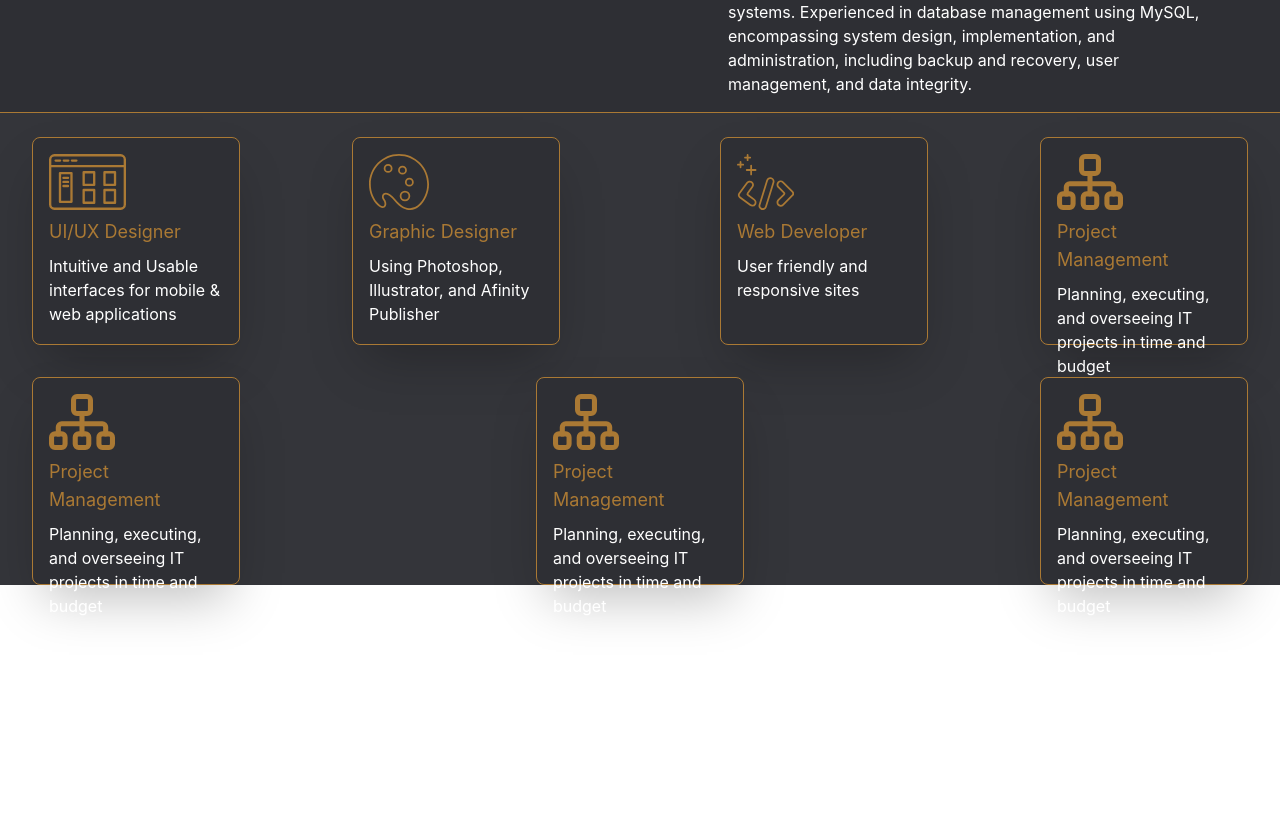
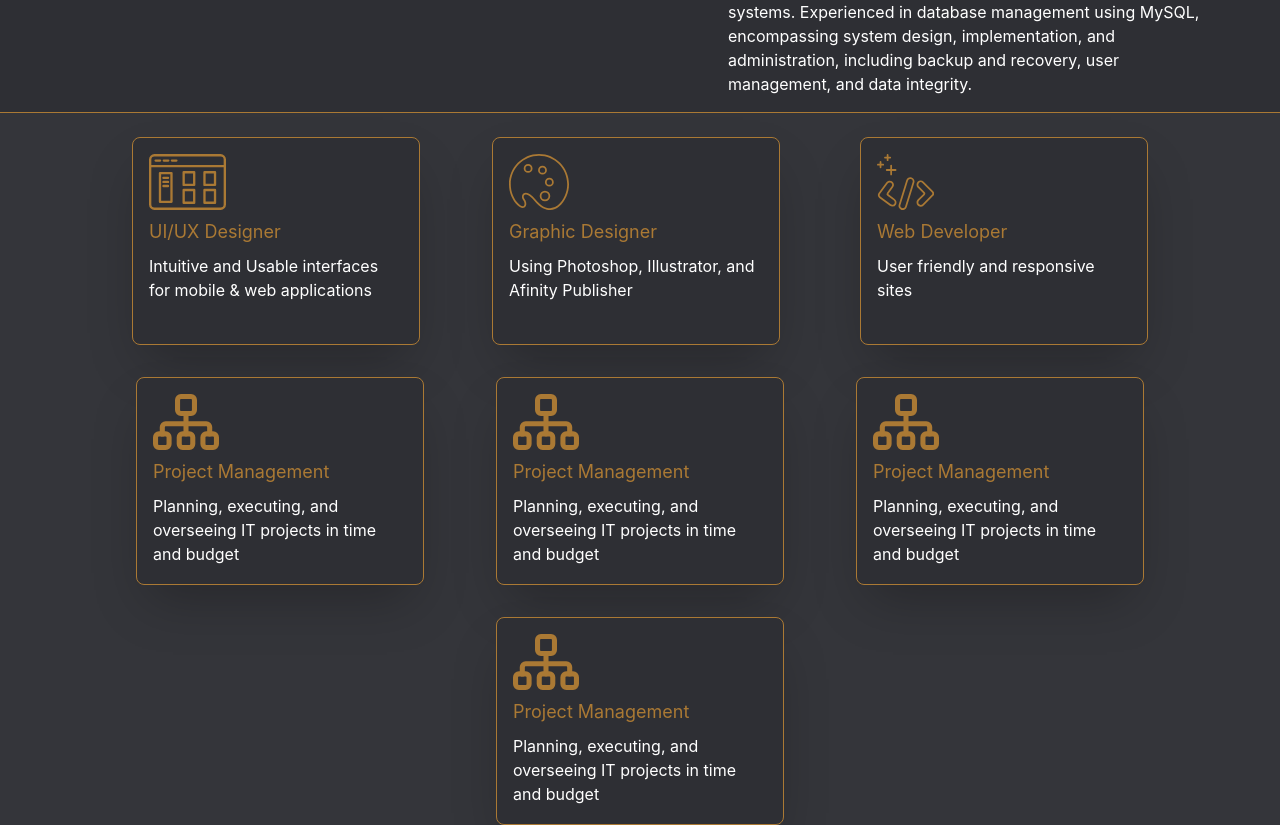
Before and after one commit to RonexHD/howard-kaira-portfolio, a React (Create React App) app in the folder my-cv/: page / in a window 1280 px wide. Shown: the part 448-1273 px from the top of the page. Before the commit the page ends 1066 px from the top, so only its background shows below. Built offline with nearby package versions, Linux system fonts and the light colour scheme.

Commit message:
still fixing

```diff
--- a/my-cv/src/Components/Body.jsx
+++ b/my-cv/src/Components/Body.jsx
@@ -71,7 +71,7 @@ function Body() {
           </div>
         </div>
       </div>
-        <div className='w-full   gap-2 lg:flex lg:justify-between justify-center flex-wrap border-t border-t-copper flex'>
+        <div className='w-full   gap-2 lg:flex  justify-center flex-wrap border-t border-t-copper flex'>
           <Fade left><SkillCard icon={ui} title='UI/UX Designer' desc='Intuitive and Usable interfaces for mobile & web applications' /></Fade>
           <Fade bottom><SkillCard icon={graphic} title='Graphic Designer' desc='Using Photoshop, Illustrator, and Afinity Publisher' /></Fade>
           <Fade left > <SkillCard icon={code} title='Web Developer' desc='User friendly and responsive sites' /></Fade>
--- a/my-cv/src/Components/SkillCard.jsx
+++ b/my-cv/src/Components/SkillCard.jsx
@@ -2,7 +2,7 @@
 function SkillCard(props) {
     const {icon, title, desc} =props;
   return (
-    <div className=' shadow-2xl w-52  p-4  border border-copper rounded-lg flex-row justify-evenly mx-8 mt-6 bg-arsenic-primary  h-52'>
+    <div className=' shadow-2xl w-72  p-4  border border-copper rounded-lg flex-row justify-evenly mx-8 mt-6 bg-arsenic-primary  h-52'>
         <div className='  '> <img src={props.icon} alt='graphic-designer-icon' className='h-14  ' /></div>
         <p className='text-lg  mt-2 justify-center text-left text-copper'>{props.title}</p>
         <p className='text-left text-white mt-2'>{props.desc}</p>
```
